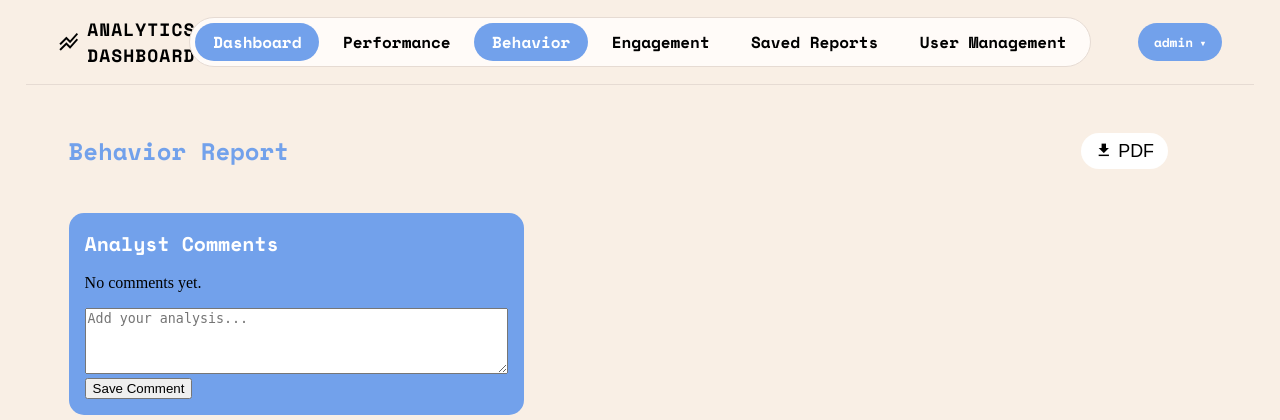
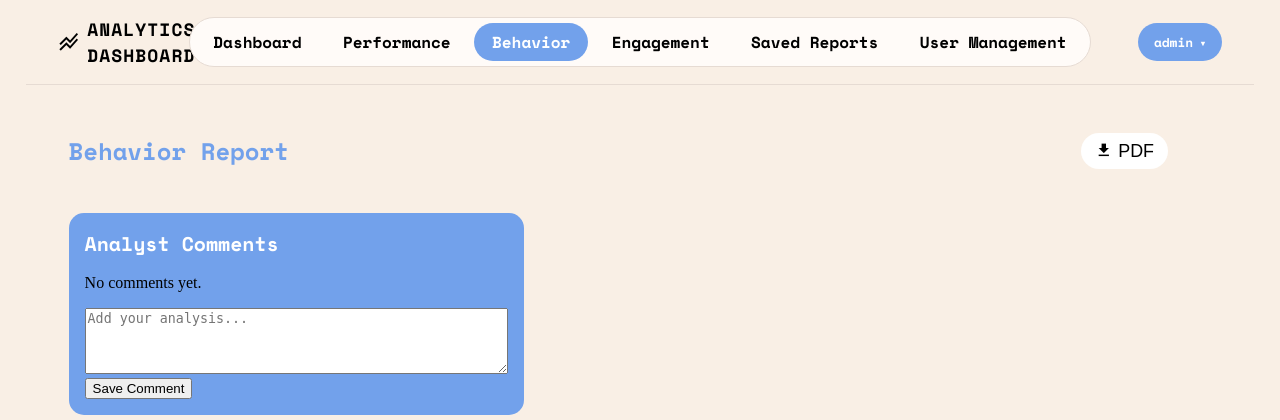
Before and after one commit to a-nguy4n/ah-nguyen-135, a PHP site: template hw3/reporting/app/views/reports/behavior.php in a window 1280 px wide. Shown: the top 420 px of the page. Run offline with PHP 8.4, Linux system fonts and the light colour scheme; the template is opened without the code that fills it, so the values that code supplies are empty; the visitor is signed in with stand-in values (Sample User, id 1).

Commit message:
Fix the active dash for php reporting pages

```diff
--- a/hw3/reporting/app/views/reports/behavior.php
+++ b/hw3/reporting/app/views/reports/behavior.php
@@ -18,9 +18,9 @@
 
         <nav class="main-navigation" aria-label="Main Navigation">
             <ul class="nav-list">
-                <li><a class="nav-link active" href="/dashboard">Dashboard</a></li>
+                <li><a class="nav-link" href="/dashboard">Dashboard</a></li>
                 <li><a class="nav-link" href="/reports/performance">Performance</a></li>
-                <li><a class="nav-link" href="/reports/behavior">Behavior</a></li>
+                <li><a class="nav-link active" href="/reports/behavior">Behavior</a></li>
                 <li><a class="nav-link" href="/reports/engagement">Engagement</a></li>
                 <li><a class="nav-link" href="#">Saved Reports</a></li>
                 <li><a class="nav-link" href="/admin/users">User Management</a></li>
--- a/hw3/reporting/app/views/reports/engagement.php
+++ b/hw3/reporting/app/views/reports/engagement.php
@@ -18,10 +18,10 @@
 
         <nav class="main-navigation" aria-label="Main Navigation">
             <ul class="nav-list">
-                <li><a class="nav-link active" href="/dashboard">Dashboard</a></li>
+                <li><a class="nav-link" href="/dashboard">Dashboard</a></li>
                 <li><a class="nav-link" href="/reports/performance">Performance</a></li>
                 <li><a class="nav-link" href="/reports/behavior">Behavior</a></li>
-                <li><a class="nav-link" href="/reports/engagement">Engagement</a></li>
+                <li><a class="nav-link active" href="/reports/engagement">Engagement</a></li>
                 <li><a class="nav-link" href="#">Saved Reports</a></li>
                 <li><a class="nav-link" href="/admin/users">User Management</a></li>
             </ul>
--- a/hw3/reporting/app/views/reports/performance.php
+++ b/hw3/reporting/app/views/reports/performance.php
@@ -17,8 +17,8 @@
         </a>
         <nav class="main-navigation" aria-label="Main Navigation">
             <ul class="nav-list">
-                <li><a class="nav-link active" href="/dashboard">Dashboard</a></li>
-                <li><a class="nav-link" href="/reports/performance">Performance</a></li>
+                <li><a class="nav-link" href="/dashboard">Dashboard</a></li>
+                <li><a class="nav-link active" href="/reports/performance">Performance</a></li>
                 <li><a class="nav-link" href="/reports/behavior">Behavior</a></li>
                 <li><a class="nav-link" href="/reports/engagement">Engagement</a></li>
                 <li><a class="nav-link" href="#">Saved Reports</a></li>
--- a/hw3/reporting/project/reports-style/shared-style.css
+++ b/hw3/reporting/project/reports-style/shared-style.css
@@ -1,4 +1,4 @@
-@font-face {
+@font-face{
     font-family: "Space Mono";
     src: url("/fonts/Space_Mono/SpaceMono-Bold.ttf") format("truetype");
 }
```
